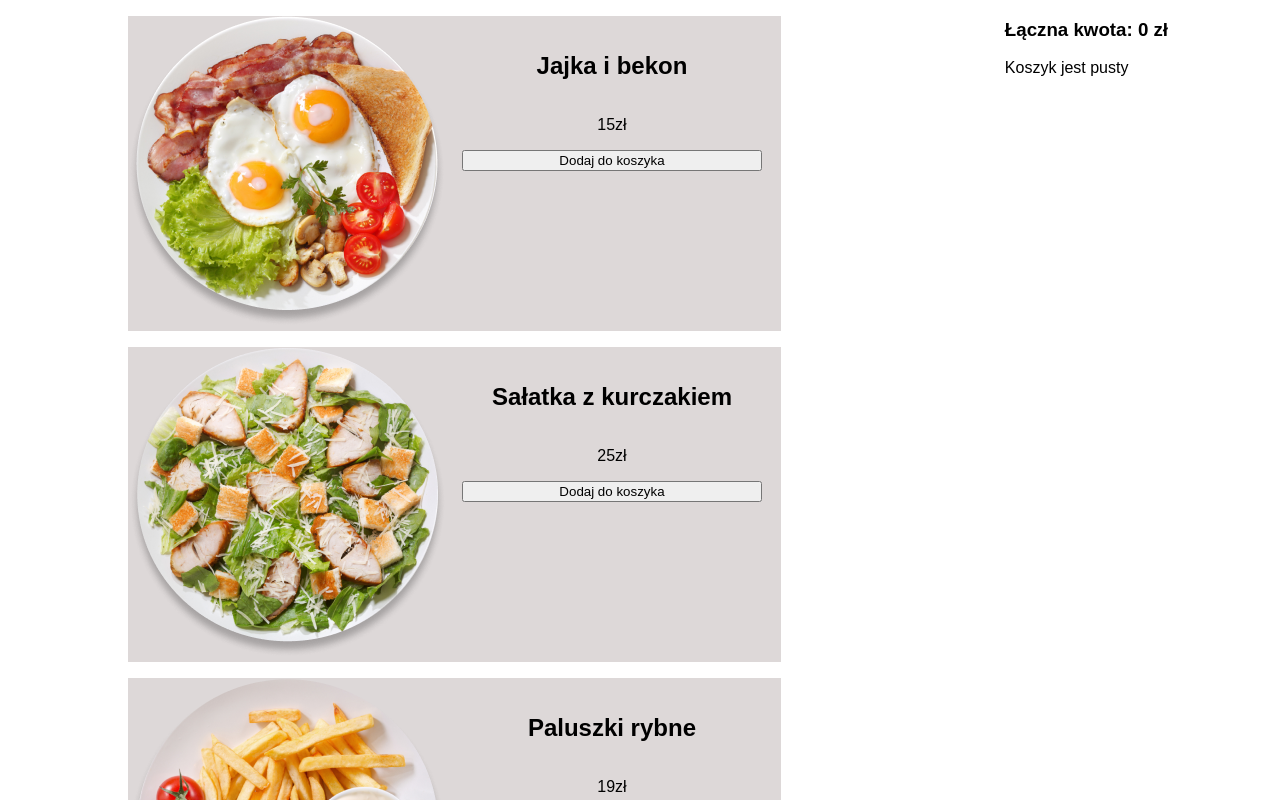
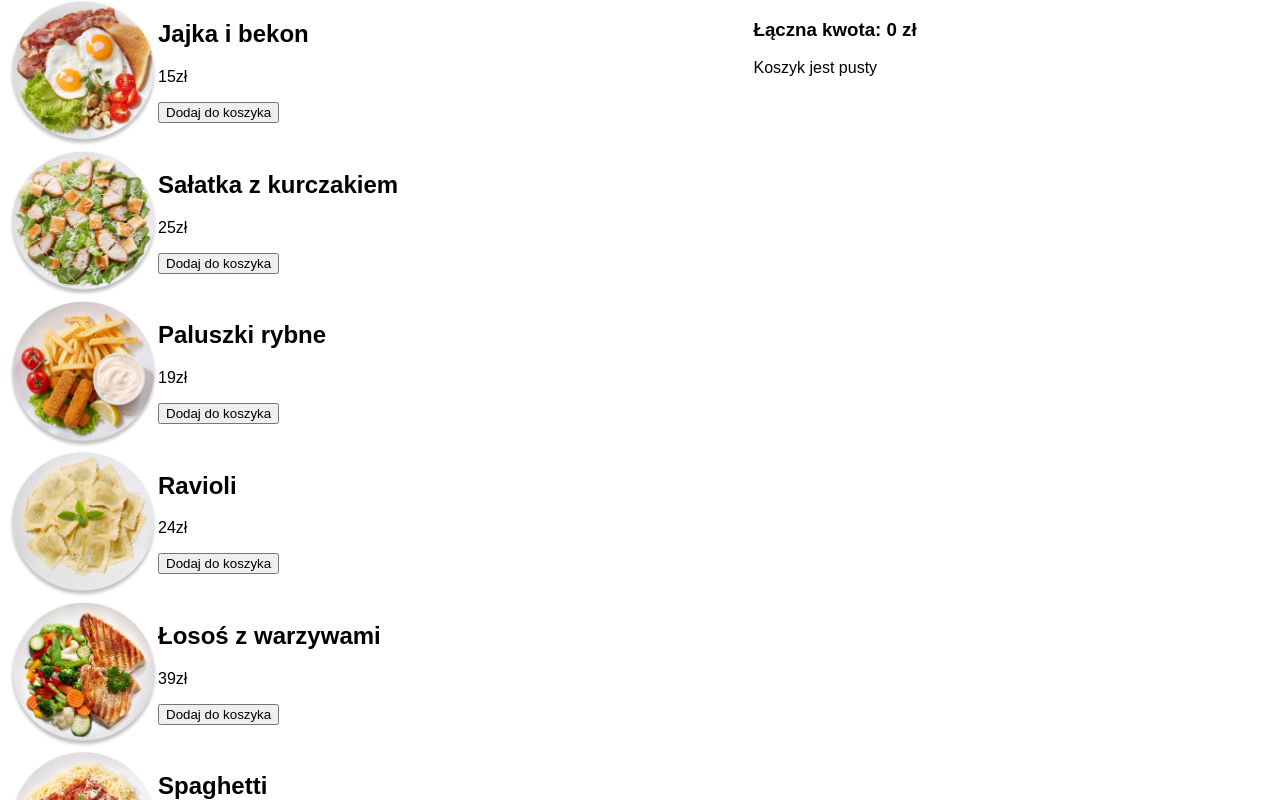
Before and after one commit to KarolChamski/RestautantCart, a Vue app: page / in a window 1280 px wide. Shown: the top 800 px of the page. Built offline with nearby package versions, Linux system fonts and the light colour scheme.

Commit message:
Removed slot item - it's not useful in this app

```diff
--- a/src/App.vue
+++ b/src/App.vue
@@ -1,8 +1,8 @@
 <template>
   <div class="wrapper">
     <div class="cards">
-      <the-menu @addToCart="addDish"></the-menu>
-      <the-cart :cart="CartStatus"></the-cart>
+      <the-menu class="card card-menu" @addToCart="addDish"></the-menu>
+      <the-cart class="card card-cart" :cart="CartStatus"></the-cart>
     </div>
   </div>
 </template>
@@ -56,8 +56,21 @@ body {
   padding-right: 0.5rem;
 }
 
-.cards{
+.card-menu{
+  position: relative;
+}
+.card-cart{
+  position: absolute;
+}
+
+
+@media (min-width: 768px){
+  .cards{
   display: flex;
   flex-direction: row;
 }
+.card-cart{
+  position: relative;
+}
+}
 </style>
--- a/src/components/DishCard.vue
+++ /dev/null
@@ -1,31 +0,0 @@
-<template>
-  <div class="dishcard">
-
-    <div class="image">
-    <slot name="image"></slot>
-    </div>
-
-    <div class="description">
-    <slot name="description" class="description"></slot>
-    </div>
-
-
-  </div>
-</template>
-<script>
-
-</script>
-<style scoped>
-.dishcard{
-    text-align: center;
-    display: flex;
-    background-color: rgb(221, 216, 216);
-    margin: 1rem;
-}
-.description{
-  display: flex;
-  flex-direction: column;
-  width: 300px;
-  margin: 1rem;
-}
-</style>
--- a/src/components/TheMenu.vue
+++ b/src/components/TheMenu.vue
@@ -1,25 +1,24 @@
 <template>
-  <div class="wrapper">
     <div class="the-menu">
-      <dish-card v-for="dish in dishes" :key="dish.title">
-        <template v-slot:image>
-          <img :src="`/img/${dish.img}`" alt="" />
-        </template>
-        <template v-slot:description>
+      <div class="dish" v-for="dish in dishes" :key="dish.title">
+
+        <div class="image">
+          <img class="plate" :src="`/img/${dish.img}`" alt="" />
+        </div>
+
+        <div class="description">
           <h2>{{ dish.title }}</h2>
           <p>{{ dish.price }}zł</p>
           <button @click="addDish(dish)">Dodaj do koszyka</button>
-        </template>
-      </dish-card>
+        </div>
+
+      </div>
     </div>
-  </div>
 </template>
 <script>
-import DishCard from "./DishCard.vue";
+
 export default {
-  components: {
-    DishCard,
-  },
+
   data() {
     return {
       dishes: [
@@ -49,7 +48,7 @@ export default {
         },
         {
           title: "Łosoś z warzywami",
-          price: 36,
+          price: 39,
           img: "plate__salmon-vegetables.png",
           counter: 1
         },
@@ -60,8 +59,8 @@ export default {
           counter: 1
         },
         {
-          title: "Włoskie przysmaki",
-          price: 23,
+          title: "Tortellini",
+          price: 26,
           img: "plate.png",
           counter: 1
         },
@@ -75,3 +74,12 @@ export default {
   },
 };
 </script>
+<style scoped>
+.dish{
+  display: flex;
+}
+.plate{
+  width: 150px;
+}
+
+</style>
```
